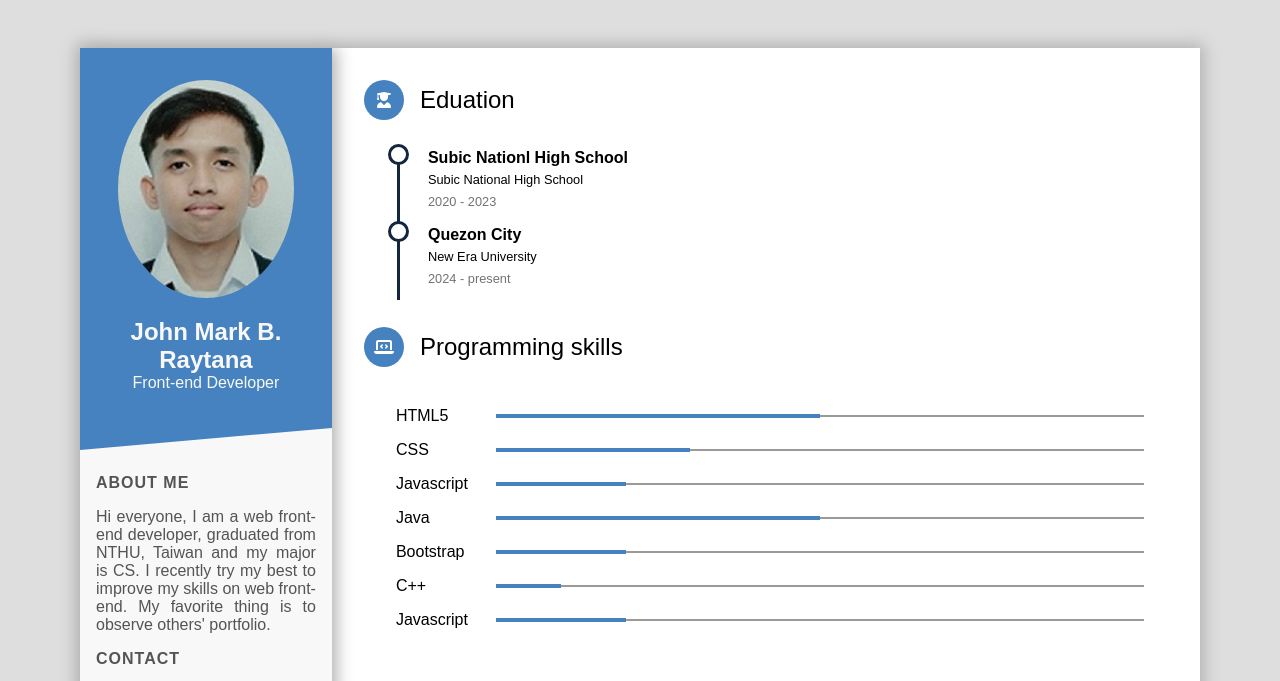
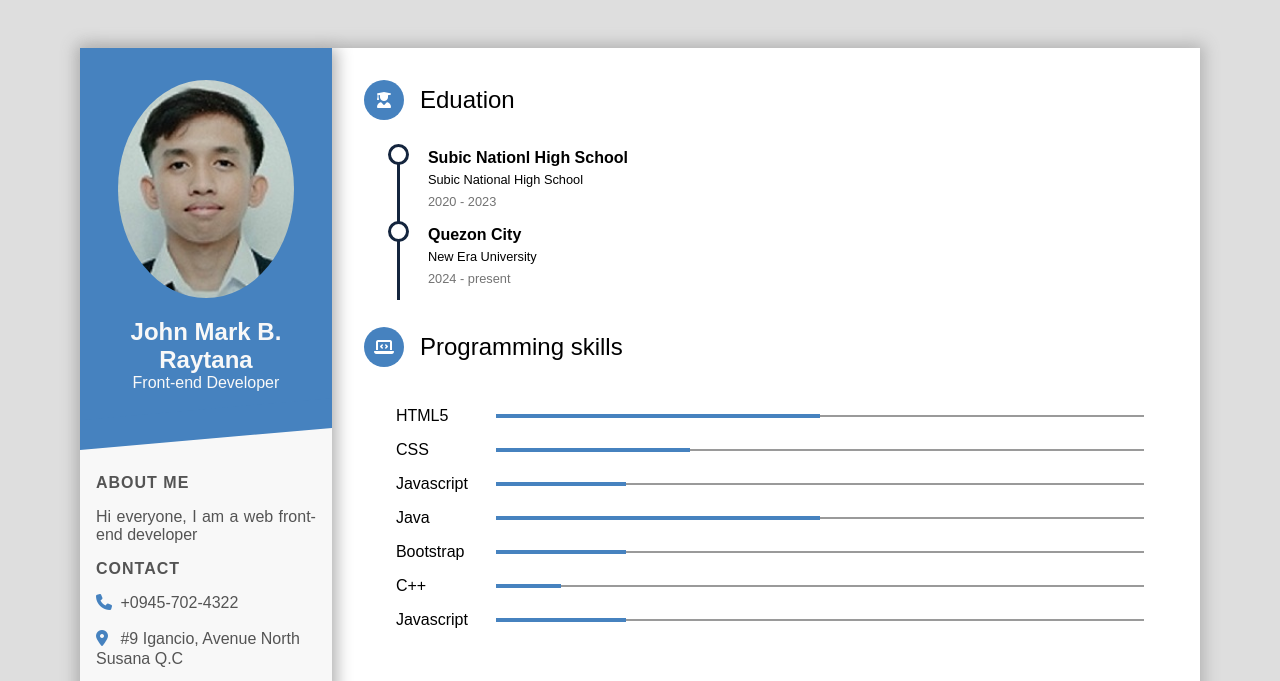
Before and after one commit to Zetname/WebResume, a plain HTML site: page index.html in a window 1280 px wide. Shown: the top 681 px of the page. Drawn offline with Linux system fonts and the light colour scheme.

Commit message:
Update index.html

```diff
--- a/index.html
+++ b/index.html
@@ -22,8 +22,7 @@
       <div class="intro-section about">
         <h1 class="title">about me</h1>
         <p class="paragraph">
-          Hi everyone, I am a web front-end developer, graduated from NTHU, Taiwan and my major is CS. I recently try my
-          best to improve my skills on web front-end. My favorite thing is to observe others' portfolio.
+          Hi everyone, I am a web front-end developer
         </p>
       </div>
       <div class="intro-section contact">
```
